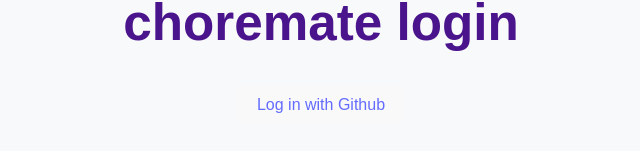
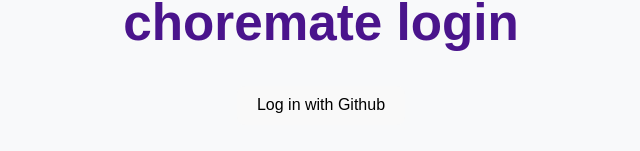
Before and after one commit to cs4241-c25/final-project-team-pike, a React (Vite) app in the folder client/: page / in a window 1280 px wide. Shown: the part 357-508 px from the top of the page, without its empty margins (319-959 px from the left). Built offline with nearby package versions, Linux system fonts and the light colour scheme.

Commit message:
fix(?) auth via github

```diff
--- a/client/package.json
+++ b/client/package.json
@@ -10,6 +10,7 @@
     "preview": "vite preview"
   },
   "dependencies": {
+    "espress": "^0.0.0",
     "react": "^18.3.1",
     "react-beautiful-dnd": "^13.1.1",
     "react-calendar": "^5.1.0",
@@ -26,6 +27,6 @@
     "eslint-plugin-react-hooks": "^5.0.0",
     "eslint-plugin-react-refresh": "^0.4.18",
     "globals": "^15.14.0",
-    "vite": "^6.1.0"
+    "vite": "^6.2.0"
   }
 }
--- a/client/src/Login.jsx
+++ b/client/src/Login.jsx
@@ -7,7 +7,7 @@
 
     const handleLogin = async () => {
         try {
-            const res = await fetch("/auth/github")
+            const res = await fetch("http://localhost:3000/auth/github")
             const data = await res.json()
             console.log(data)
         } catch (error) {
@@ -19,9 +19,9 @@
         <div className="loginPage">
             <h1>choremate login</h1>
             <div className="card">
-                <button><Link to="/chores">Log in with Github</Link></button>
-                {/* <a href="/auth/github"><button>Log in with Github</button></a> */}
-                {/* <button onClick={handleLogin}>Log in with Github</button> */}
+                {/*<button><Link to="/chores">Log in with Github</Link></button>*/}
+                 <a href="http://localhost:3000/auth/github"><button>Log in with Github</button></a>
+                {/* <button onClick={handleLogin}>Log in with Github</button>*/}
             </div>
         </div>
     );
```
Also changed, not shown: 2 other files (tests, documents, lock files or other folders).
